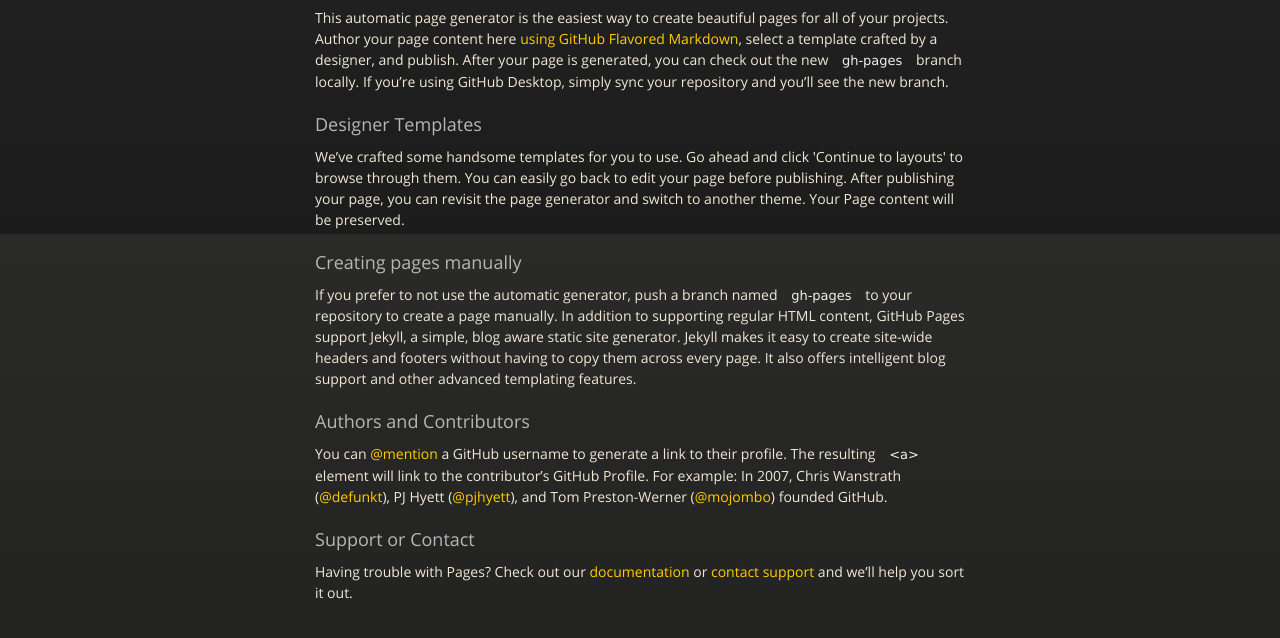
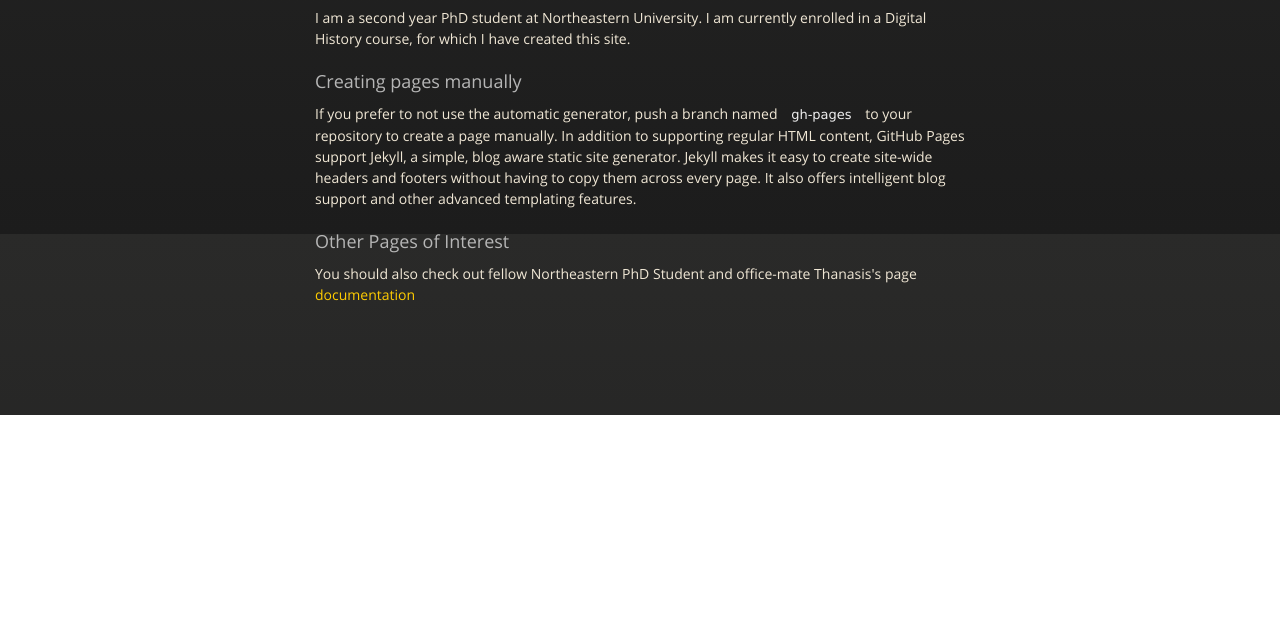
Before and after one commit to dsquizzero/dsquizzero.github.io, a plain HTML site: page index.html in a window 1280 px wide. Shown: the part 566-1204 px from the top of the page. After the commit the page ends 981 px from the top, so only its background shows below. Drawn offline with nearby package versions, Linux system fonts and the light colour scheme.

Commit message:
Update index.html

```diff
--- a/index.html
+++ b/index.html
@@ -38,29 +38,21 @@
         <h3>
           <div class="row"><div class="img-left"><img src="http://www.northeastern.edu/cssh/history/wp-content/uploads/sites/8/2014/07/IMG_0122-150x150.jpg" class="img-responsive"></div>
 
-<a id="welcome-to-github-pages" class="anchor" href="#welcome-to-github-pages" aria-hidden="true"><span class="octicon octicon-link"></span></a>Welcome to GitHub Pages.</h3>
+<a id="About-Me" class="anchor" href="#About-Me" aria-hidden="true"><span class="octicon octicon-link"></span></a>About Me.</h3>
 
-<p>This automatic page generator is the easiest way to create beautiful pages for all of your projects. Author your page content here <a href="https://guides.github.com/features/mastering-markdown/">using GitHub Flavored Markdown</a>, select a template crafted by a designer, and publish. After your page is generated, you can check out the new <code>gh-pages</code> branch locally. If you’re using GitHub Desktop, simply sync your repository and you’ll see the new branch.</p>
+<p>I am a second year PhD student at Northeastern University. I am currently enrolled in a Digital History course, for which I have created this site.</p>
 
-<h3>
-<a id="designer-templates" class="anchor" href="#designer-templates" aria-hidden="true"><span class="octicon octicon-link"></span></a>Designer Templates</h3>
-
-<p>We’ve crafted some handsome templates for you to use. Go ahead and click 'Continue to layouts' to browse through them. You can easily go back to edit your page before publishing. After publishing your page, you can revisit the page generator and switch to another theme. Your Page content will be preserved.</p>
 
 <h3>
 <a id="creating-pages-manually" class="anchor" href="#creating-pages-manually" aria-hidden="true"><span class="octicon octicon-link"></span></a>Creating pages manually</h3>
 
 <p>If you prefer to not use the automatic generator, push a branch named <code>gh-pages</code> to your repository to create a page manually. In addition to supporting regular HTML content, GitHub Pages support Jekyll, a simple, blog aware static site generator. Jekyll makes it easy to create site-wide headers and footers without having to copy them across every page. It also offers intelligent blog support and other advanced templating features.</p>
 
-<h3>
-<a id="authors-and-contributors" class="anchor" href="#authors-and-contributors" aria-hidden="true"><span class="octicon octicon-link"></span></a>Authors and Contributors</h3>
-
-<p>You can <a href="https://github.com/blog/821" class="user-mention">@mention</a> a GitHub username to generate a link to their profile. The resulting <code>&lt;a&gt;</code> element will link to the contributor’s GitHub Profile. For example: In 2007, Chris Wanstrath (<a href="https://github.com/defunkt" class="user-mention">@defunkt</a>), PJ Hyett (<a href="https://github.com/pjhyett" class="user-mention">@pjhyett</a>), and Tom Preston-Werner (<a href="https://github.com/mojombo" class="user-mention">@mojombo</a>) founded GitHub.</p>
 
 <h3>
-<a id="support-or-contact" class="anchor" href="#support-or-contact" aria-hidden="true"><span class="octicon octicon-link"></span></a>Support or Contact</h3>
+<a id="Other-Pages" class="anchor" href="#Other-Pages" aria-hidden="true"><span class="octicon octicon-link"></span></a>Other Pages of Interest</h3>
 
-<p>Having trouble with Pages? Check out our <a href="https://help.github.com/pages">documentation</a> or <a href="https://github.com/contact">contact support</a> and we’ll help you sort it out.</p>
+<p>You should also check out fellow Northeastern PhD Student and office-mate Thanasis's page <a href=http://dighist15.kinias.org/>documentation</a></p>
       </section>
 
     </div>
```
